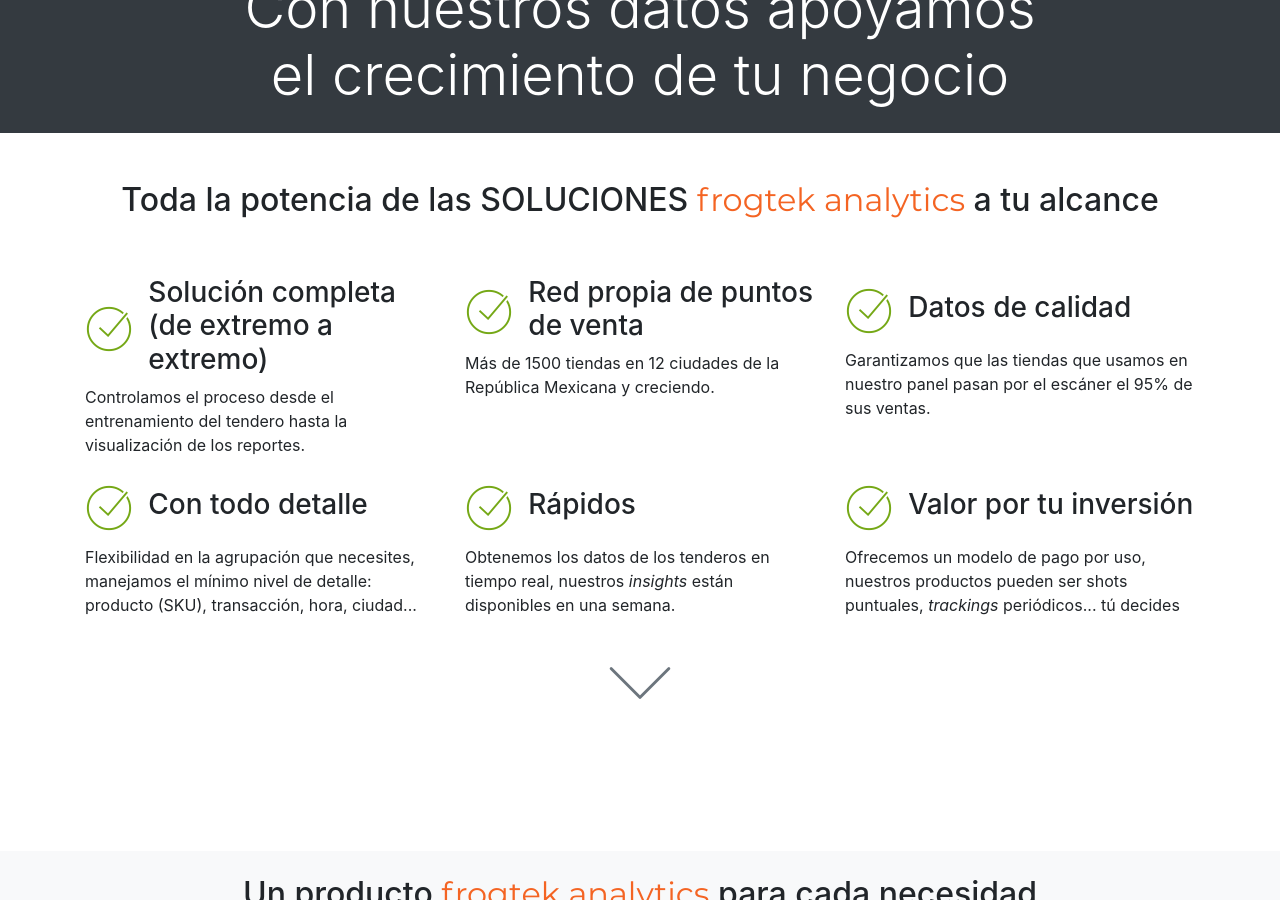
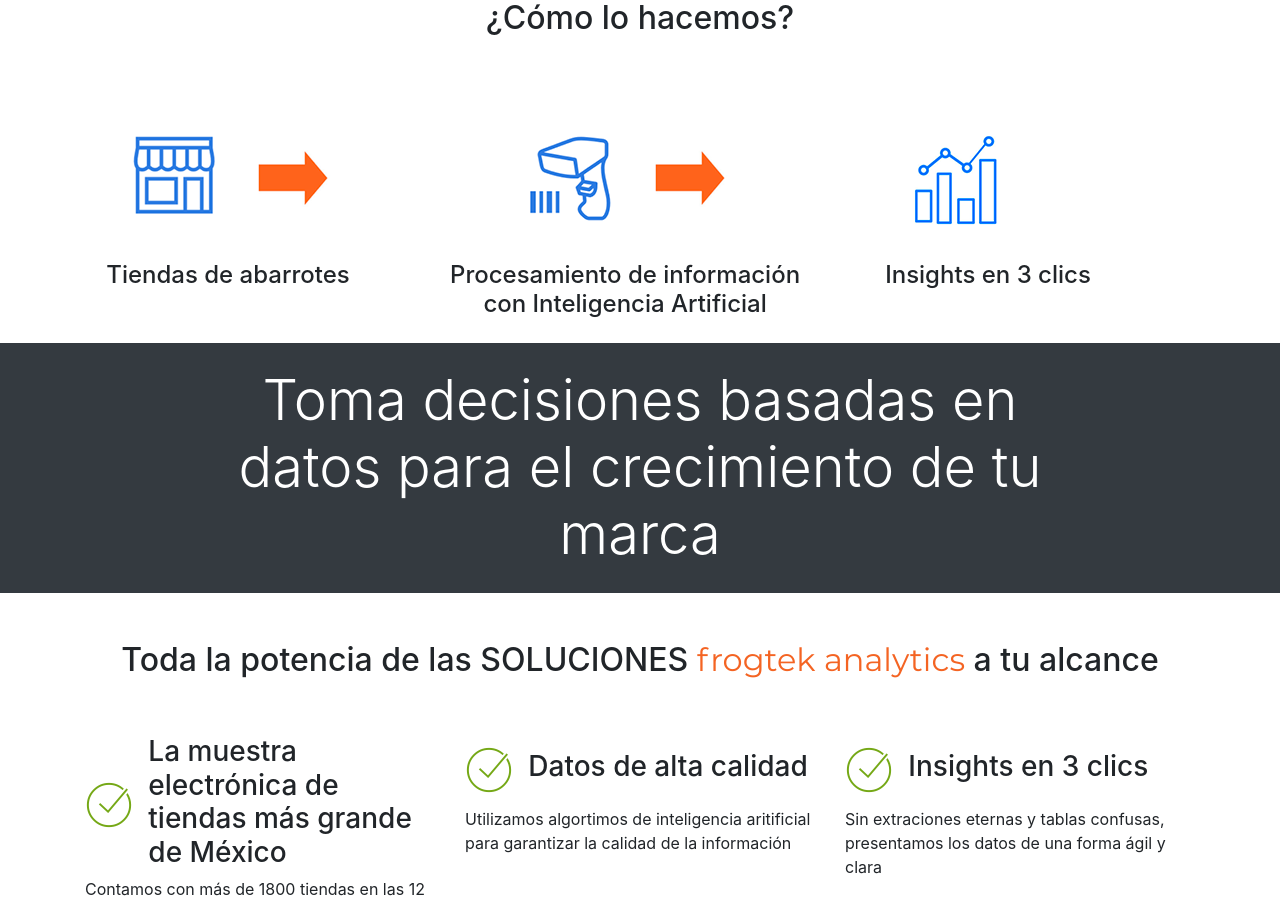
Before and after one commit to Frogtek/frogtek.github.io, a Jekyll site: the page built from analytics.md, in a window 1280 px wide and 900 px high, scrolled down 960 px. Built offline with Jekyll 4.4.1, drawn with Linux system fonts in a browser that asks for light colours; some of the changed text lies outside the part shown.

Commit message:
Changes in Analytics web

```diff
--- a/_includes/analytics-cover.html
+++ b/_includes/analytics-cover.html
@@ -21,8 +21,8 @@
                          data-aos-delay="200">
                         <div class="col col-md-8 text-center">
                             <span class="analytics-brand">Frogtek Analytics</span> recopila, procesa y analiza
-                            información de puntos de venta en el canal tradicional, y la convierte en insights
-                            para mejorar la efectividad de la venta.<br/>
+                            información de puntos de venta en el canal tradicional y la convierte en insights
+                            para mejorar el desempeño de las marcas.<br/>
                             Somos <span class="analytics-brand">partner de Nielsen</span> en mediciones del
                             Canal Tradicional desde 2015</p>
                         </div>
--- a/_includes/analytics-features.html
+++ b/_includes/analytics-features.html
@@ -1,9 +1,54 @@
 <section id="features" class="features">
+
+<!-- empieza mi código -->
+<div class="container">
+        <div class="row ">
+            <div class="col text-center p-1 p-md-5">
+                <h2>¿Cómo lo hacemos?</h2>
+            </div>
+        </div>
+
+
+
+        <div class="row analytics-features">
+
+            <div class="col-12 col-md-4">
+                <div class="row d-flex flex-wrap align-items-center">
+                    <center><img src="/assets/img/tiendita_abarrotes.png" alt="Tiendita de abarrotes"><br>
+                      <h4>Tiendas de abarrotes</h4></center>
+
+            </div>
+          </div>
+
+            <div class="col-12 col-md-4">
+                <div class="row d-flex flex-wrap align-items-center">
+                  <center><img src="/assets/img/sku.png" alt="sku"><br>
+
+                  <h4>Procesamiento de información<br> con Inteligencia Artificial<br></h4></center>
+                </div>
+
+            </div>
+
+            <div class="col-12 col-md-4">
+                <div class="row d-flex flex-wrap align-items-center">
+              <center><img src="/assets/img/insights_3_clics.png" alt="Insights en 3 clicks"><br>
+
+                <h4>Insights en 3 clics</h4></center>
+                </div>
+
+            </div>
+
+        </div>
+  </div>
+<p>
+
+        <!-- termina mi codigo -->
+
 
     <div class="container-fluid">
         <div class="row justify-content-center bg-dark text-white">
             <div class="col col-md-8 p-1 p-md-4 text-center display-4">
-                Con nuestros datos apoyamos el crecimiento de tu negocio
+                Toma decisiones basadas en datos para el crecimiento de tu marca
             </div>
         </div>
     </div>
@@ -21,54 +66,50 @@
             <div class="col-12 col-md-4">
                 <div class="row d-flex flex-wrap align-items-center">
                     <div class="col-2"><i class="icon icon-check d-inline-block"></i></div>
-                    <div class="col"><h3>Solución completa<br/>(de extremo a extremo)</h3></div>
+                    <div class="col"><h3>La muestra electrónica de tiendas más grande de México</h3></div>
                 </div>
                 <p>
-                    Controlamos el proceso desde el entrenamiento del tendero hasta la visualización de los
-                    reportes.
+                    Contamos con más de 1800 tiendas en las 12 principales ciudades de México y procesamos más de 7 millones de tickets por mes
                 </p>
             </div>
 
             <div class="col-12 col-md-4">
                 <div class="row d-flex flex-wrap align-items-center">
                     <div class="col-2"><i class="icon icon-check d-inline-block"></i></div>
-                    <div class="col"><h3>Red propia de puntos de venta</h3></div>
+                    <div class="col"><h3>Datos de alta calidad</h3></div>
                 </div>
                 <p>
-                    Más de 1500 tiendas en 12 ciudades de la República Mexicana y creciendo.
+                    Utilizamos algortimos de inteligencia aritificial para garantizar la calidad de la información
                 </p>
             </div>
 
             <div class="col-12 col-md-4">
                 <div class="row d-flex flex-wrap align-items-center">
                     <div class="col-2"><i class="icon icon-check d-inline-block"></i></div>
-                    <div class="col"><h3>Datos de calidad</h3></div>
+                    <div class="col"><h3>Insights en 3 clics</h3></div>
                 </div>
                 <p>
-                    Garantizamos que las tiendas que usamos en nuestro panel pasan por el
-                    escáner el 95% de sus ventas.
+                    Sin extraciones eternas y tablas confusas, presentamos los datos de una forma ágil y clara
                 </p>
             </div>
 
             <div class="col-12 col-md-4">
                 <div class="row d-flex flex-wrap align-items-center">
                     <div class="col-2"><i class="icon icon-check d-inline-block"></i></div>
-                    <div class="col"><h3>Con todo detalle</h3></div>
+                    <div class="col"><h3>Granularidad y personalización</h3></div>
                 </div>
                 <p>
-                    Flexibilidad en la agrupación que necesites, manejamos el mínimo nivel de detalle:
-                    producto (SKU), transacción, hora, ciudad...
+                    El mínimo nivel de lectura es el producto (SKU) y podemos hacer agrupaciones a la medida: por empaque, tamaño, contenido, etc. ¡Medimos fuentes de abastecimiento y granel!
                 </p>
             </div>
 
             <div class="col-12 col-md-4">
                 <div class="row d-flex flex-wrap align-items-center">
                     <div class="col-2"><i class="icon icon-check d-inline-block"></i></div>
-                    <div class="col"><h3>Rápidos</h3></div>
+                    <div class="col"><h3>Toma decisiones en tiempo récord</h3></div>
                 </div>
                 <p>
-                    Obtenemos los datos de los tenderos en tiempo real, nuestros <i>insights</i> están
-                    disponibles en una semana.
+                    Te mostramos el desempeño de tus marcas semana a semana
                 </p>
             </div>
 
@@ -78,14 +119,14 @@
                     <div class="col"><h3>Valor por tu inversión</h3></div>
                 </div>
                 <p>
-                    Ofrecemos un modelo de pago por uso, nuestros productos pueden ser shots puntuales,
-                    <i>trackings</i> periódicos... tú decides
+                    Paquetes basados en el uso de la información, continuo o shots puntuales, no pagas por lo que no usas
                 </p>
+            </div>
             </div>
 
 
         </div>
-    </div>
+
 
     <div class="d-flex align-self-baseline d-cover continue container">
         <a href="#products" class="page-scroll m-auto">
--- a/_includes/analytics-products.html
+++ b/_includes/analytics-products.html
@@ -1,6 +1,6 @@
 {% include common-modal.html id='modal-1' screenshot='analytics_lanzamientos.gif' %}
 {% include common-modal.html id='modal-2' screenshot='analytics_precios.gif' %}
-{% include common-modal.html id='modal-3' screenshot='analytics_categorias.gif' %}
+{% include common-modal.html id='modal-3' screenshot='grafica_fuentes_abastecimiento.png' %}
 {% include common-modal.html id='modal-4' screenshot='analytics_encuestas.png' %}
 
 <section id="products" class="container-fluid bg-light">
@@ -18,8 +18,7 @@
                         <i class="icon icon-launch"></i>
                     </div>
                     <h5 class="card-title text-center">Lanzamiento de productos</h5>
-                    <p class="card-text">Conoce la tracción de los nuevos productos; distribución, ventas
-                        promedio por tienda, canibalización y precios</p>
+                    <p class="card-text">Dale tracking semanalmente a tus lanzamientos en el canal tradicional, mide distribución, ventas y precios.</p>
                 </div>
                 <div class="text-center align-self-bottom pb-3">
                     <button type="button" class="btn btn-lg btn-outline-primary" data-toggle="modal"
@@ -35,9 +34,8 @@
                     <div class="text-center">
                         <i class="icon icon-price"></i>
                     </div>
-                    <h5 class="card-title text-center">Precios</h5>
-                    <p>Entiende la estructura de precios del canal tradicional, al nivel de detalle que
-                        necesites</p>
+                    <h5 class="card-title text-center">Desempeño de marcas</h5>
+                    <p>En una sola vista, identifica y relaciona las variables que afectan directamente la participación de mercado de tus marcas y de la competencia directa.</p>
                 </div>
                 <div class="text-center align-self-bottom pb-3">
                     <button type="button"  class="btn btn-lg btn-outline-primary" data-toggle="modal"
@@ -53,9 +51,8 @@
                     <div class="text-center">
                         <i class="icon icon-category"></i>
                     </div>
-                    <h5 class="card-title text-center">Categoría</h5>
-                    <p>Mide las variables de ventas de cada categoría: participación de mercado, distribución
-                        numérica, ventas promedio, precios promedio</p>
+                    <h5 class="card-title text-center">Fuentes de abastecimiento</h5>
+                    <p>Entiende dónde, cuándo y cómo compran tus productos las tiendas del canal tradicional y con qué categorías conviven en los tickets de compra.</p>
                 </div>
                 <div class="text-center align-self-bottom pb-3">
                     <button type="button" class="btn btn-lg btn-outline-primary" data-toggle="modal"
@@ -73,8 +70,8 @@
                         <i class="icon icon-survey"></i>
                     </div>
                     <h5 class="card-title text-center">Encuestas electrónicas</h5>
-                    <p>Preguntamos a los tenderos y te ofrecemos las respuestas segmentadas por las variables
-                        que tú decidas</p>
+                    <p>Pregunta directamente  a los abarroteros sobre tu marca y obtén respuestas en 1 semana.
+                    </p>
                 </div>
                 <div class="text-center align-self-bottom pb-3">
                     <button type="button" class="btn btn-lg btn-outline-primary" data-toggle="modal"
```
Also changed, not shown: other parts of _includes/analytics-cover.html (+1 -1 lines), assets/img/insights_3_clics.png (added), assets/img/screenshots/analytics_lanzamientos.gif, assets/img/screenshots/analytics_precios.gif, assets/img/screenshots/grafica_fuentes_abastecimiento.png (added), assets/img/sku.png (added), assets/img/tiendita_abarrotes.png (added).
